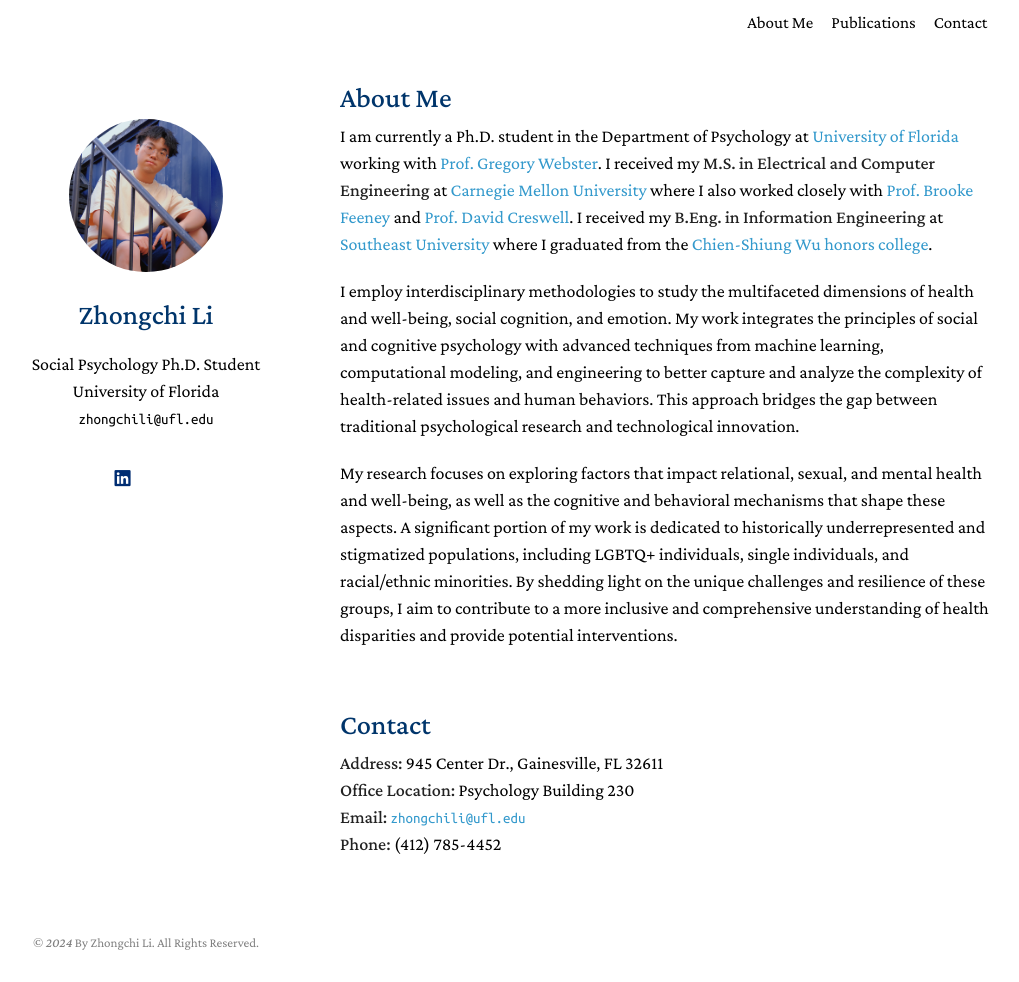
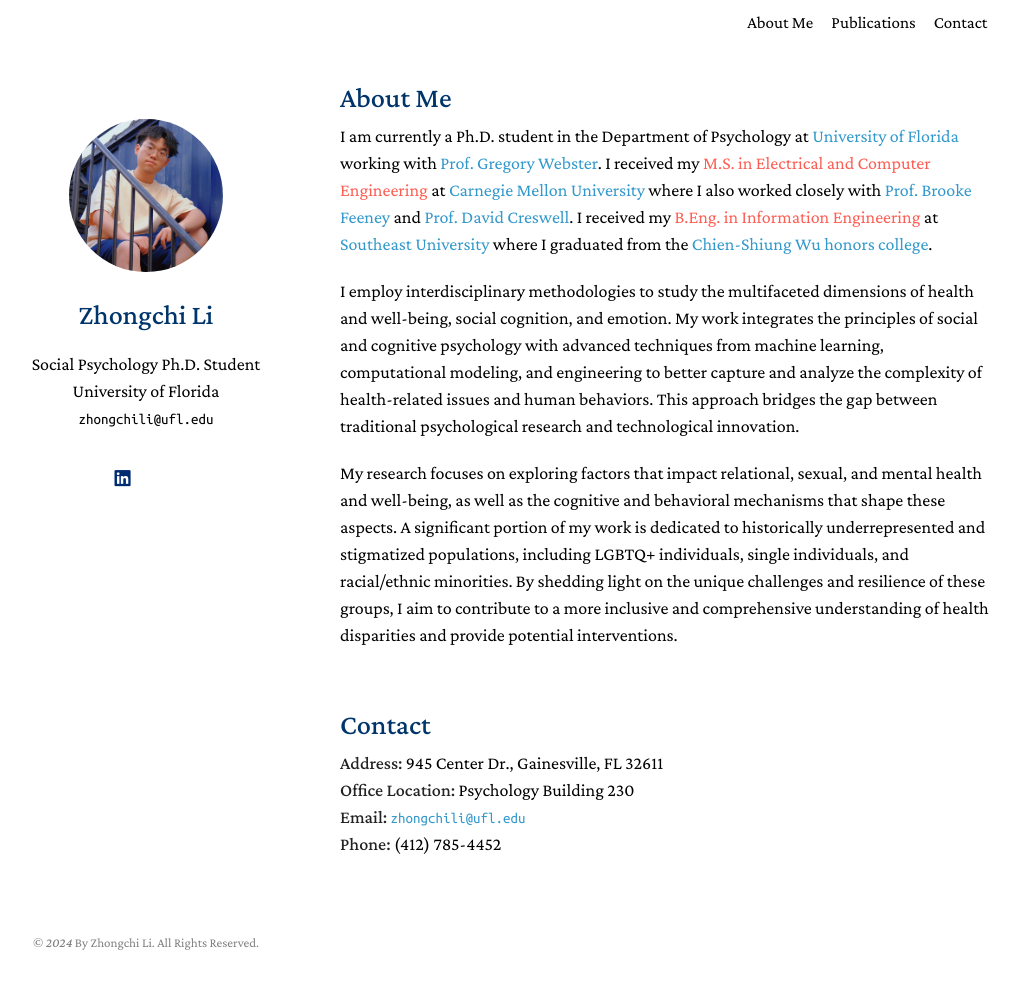
Before and after one commit to zhongchili52/zhongchili52.github.io, a Jekyll site: the page built from index.md, in a window 1280 px wide and 982 px high. Shown: the whole window, without its empty margins (130-1149 px from the left). Built offline with Jekyll 4.4.1, drawn with Linux system fonts in a browser that asks for light colours; a style sheet for code colours, icons or effects is not loaded.

Commit message:
Update index.md

```diff
--- a/index.md
+++ b/index.md
@@ -5,7 +5,7 @@ layout: homepage
 
 <h2 style="margin: 60px 0px 10px;">About Me</h2>
 
-I am currently a Ph.D. student in the Department of Psychology at [University of Florida](https://psych.ufl.edu/social-psychology/people/) working with [Prof. Gregory Webster](https://www.gdwebster.com/). I received my **M.S. in Electrical and Computer Engineering** at [Carnegie Mellon University](https://www.ece.cmu.edu/) where I also worked closely with [Prof. Brooke Feeney](https://www.cmu.edu/dietrich/psychology/relationships-lab/brooke-feeney-associate-professor.html) and [Prof. David Creswell](https://www.healthandhumanperformancelab.com/people). I received my **B.Eng. in Information Engineering** at [Southeast University](https://www.seu.edu.cn/english/) where I graduated from the [Chien-Shiung Wu honors college](https://wjx.seu.edu.cn/wjxen/).
+I am currently a Ph.D. student in the Department of Psychology at [University of Florida](https://psych.ufl.edu/social-psychology/people/) working with [Prof. Gregory Webster](https://www.gdwebster.com/). I received my <font color="#fd5e53">M.S. in Electrical and Computer Engineering</font> at [Carnegie Mellon University](https://www.ece.cmu.edu/) where I also worked closely with [Prof. Brooke Feeney](https://www.cmu.edu/dietrich/psychology/relationships-lab/brooke-feeney-associate-professor.html) and [Prof. David Creswell](https://www.healthandhumanperformancelab.com/people). I received my <font color="#fd5e53">B.Eng. in Information Engineering</font> at [Southeast University](https://www.seu.edu.cn/english/) where I graduated from the [Chien-Shiung Wu honors college](https://wjx.seu.edu.cn/wjxen/).
 
 I employ interdisciplinary methodologies to study the multifaceted dimensions of health and well-being, social cognition, and emotion. My work integrates the principles of social and cognitive psychology with advanced techniques from machine learning, computational modeling, and engineering to better capture and analyze the complexity of health-related issues and human behaviors. This approach bridges the gap between traditional psychological research and technological innovation.
 
```
